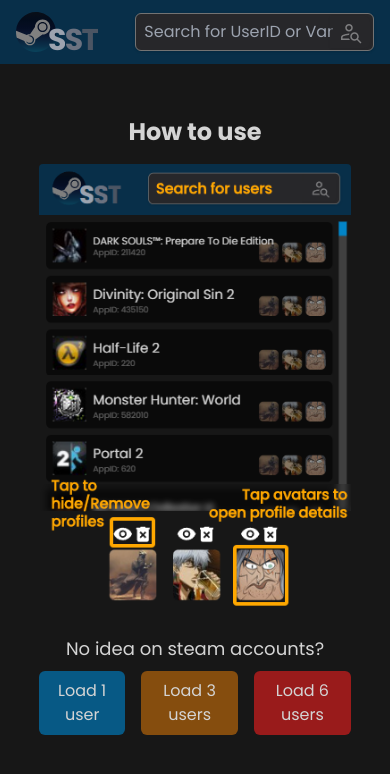
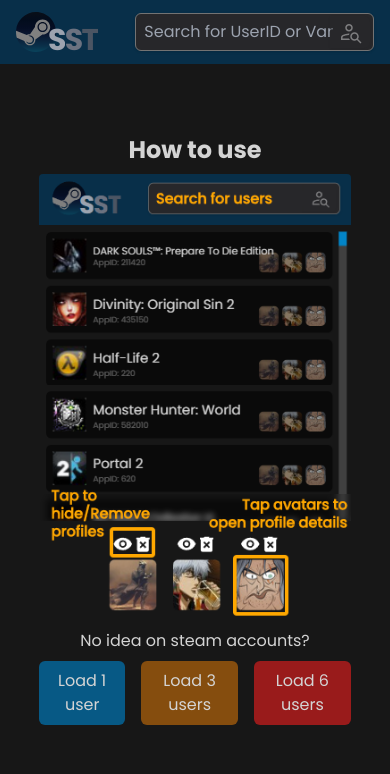
Before and after one commit to getloh/steamtool2, a Next.js app: page / in a window 390 px wide. Shown: the top 774 px of the page. Built offline with nearby package versions, Linux system fonts and the light colour scheme.

Commit message:
minor changes to tutorial page on mobile

```diff
--- a/app/page.tsx
+++ b/app/page.tsx
@@ -304,12 +304,12 @@
                         {userData.length == 0 ?
                             //? TUTORIAL
                             <div className="w-full h-[80vh] absolute top-4 flex items-center justify-center">
-                                <div id="innerHelp" className="w-4/5 h-full mt-4  rounded-md flex justify-center items-center flex-col">
-                                    <p className="text-2xl font-bold pb-4">How to use</p>
+                                <div id="innerHelp" className="w-4/5 h-full rounded-md flex justify-center items-center flex-col">
+                                    <p className="text-2xl font-bold pt-6 pb-2">How to use</p>
                                     <img src={"/img/example.png"} className="rounded hidden md:block"></img>
                                     <img src={"/img/examplemob.png"} className="rounded block md:hidden"></img>
-                                    <div className="pt-6 flex flex-col items-center">
-                                        <p className="text-lg">No idea on steam accounts?</p>
+                                    <div className="pt-2 flex flex-col items-center">
+                                        <p className="text-md text-center">No idea on steam accounts?</p>
                                         <div className="flex gap-4">
                                             <button className="p-2 bg-sky-800 hover:bg-sky-600 mt-2 rounded-md transition duration-300"
                                                 onClick={() => { setUserData([{ "steamid": "76561197979277218", "communityvisibilitystate": 3, "profilestate": 1, "personaname": "Dillywilly", "profileurl": "https://steamcommunity.com/id/dillybert/", "avatar": "https://avatars.akamai.steamstatic.com/6d0f132d23035f2ba326bd26db856453b5c44947.jpg", "avatarmedium": "https://avatars.akamai.steamstatic.com/6d0f132d23035f2ba326bd26db856453b5c44947_medium.jpg", "avatarfull": "https://avatars.akamai.steamstatic.com/6d0f132d23035f2ba326bd26db856453b5c44947_full.jpg", "avatarhash": "6d0f132d23035f2ba326bd26db856453b5c44947", "lastlogoff": 1678467857, "personastate": 0, "realname": "Dil", "primaryclanid": "103582791429537453", "timecreated": 1132339729, "personastateflags": 0, "loccountrycode": "GB" }]) }}>
```
